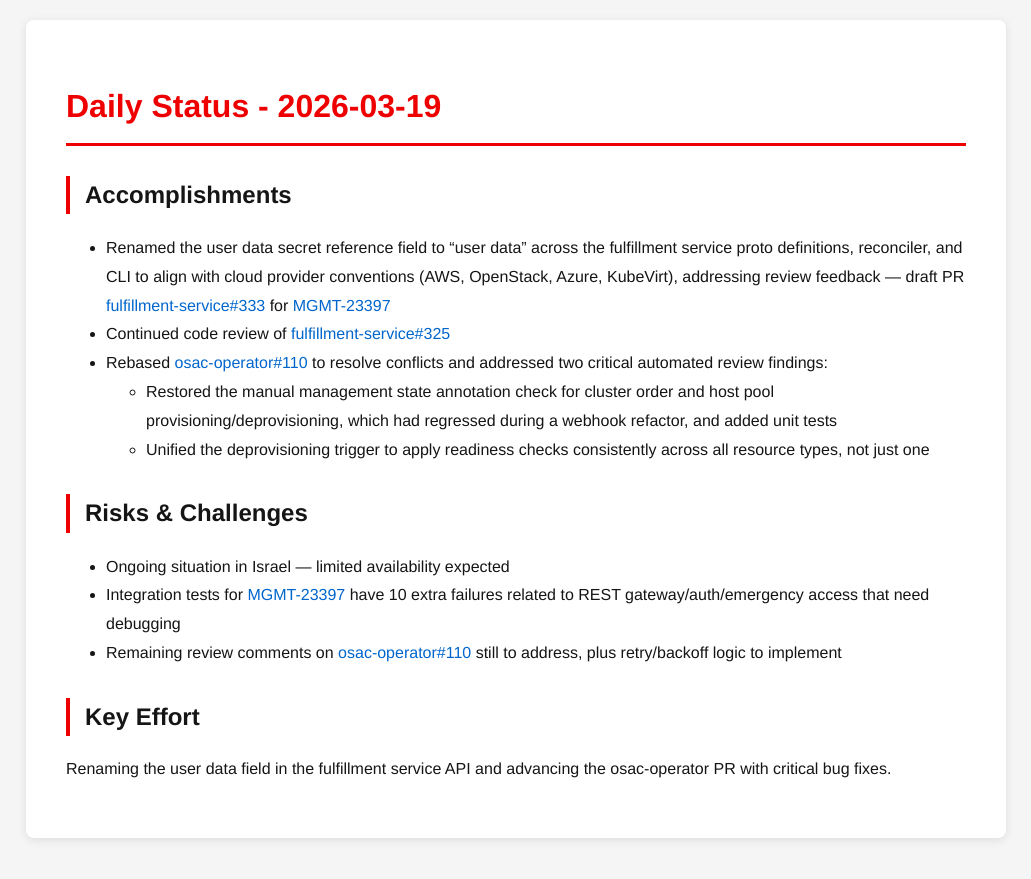
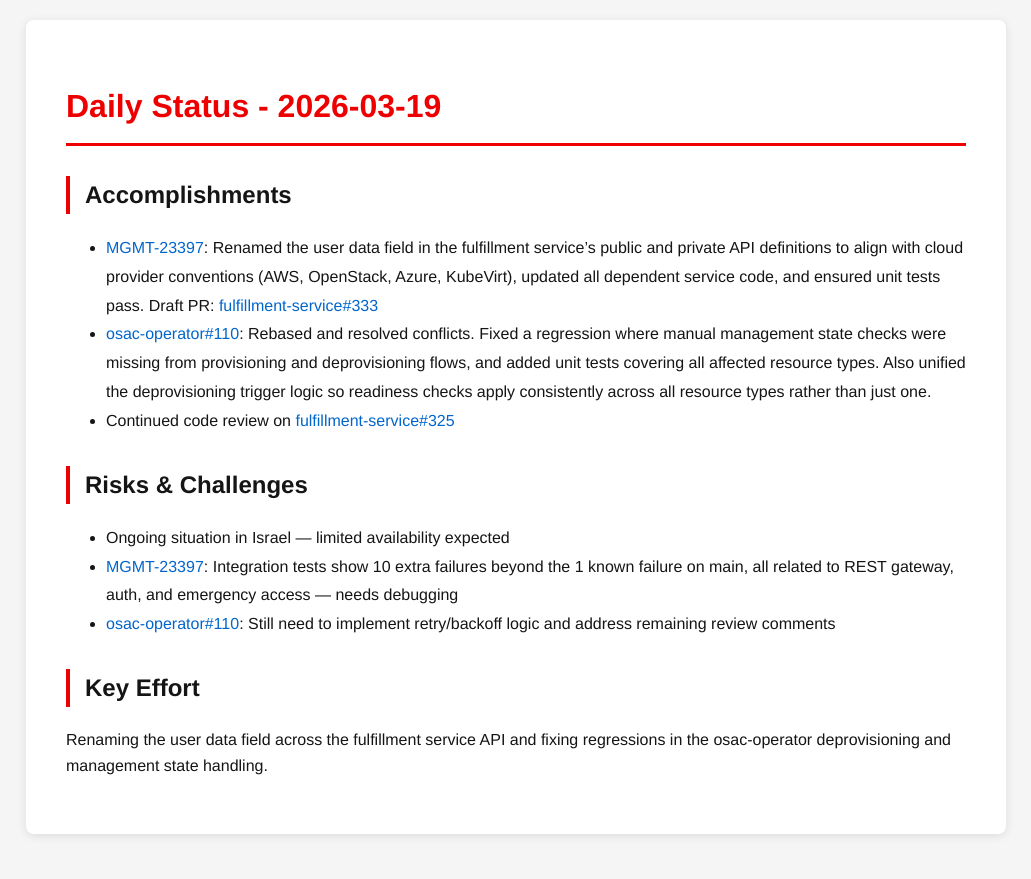
Before and after one commit to tzvatot/daily-status, a Jekyll site: the page built from 2026-03-19.md, in a window 1280 px wide. Shown: the top 879 px of the page, without its empty margins (124-1155 px from the left). Built offline with Jekyll 4.4.1, drawn with Linux system fonts in a browser that asks for light colours.

Commit message:
Daily status update - 2026-03-19

```diff
--- a/2026-03-19.md
+++ b/2026-03-19.md
@@ -7,16 +7,14 @@ date: 2026-03-19
 # Daily Status - 2026-03-19
 
 ## Accomplishments
-- Renamed the user data secret reference field to "user data" across the fulfillment service proto definitions, reconciler, and CLI to align with cloud provider conventions (AWS, OpenStack, Azure, KubeVirt), addressing review feedback — draft PR [fulfillment-service#333](https://github.com/osac-project/fulfillment-service/pull/333) for [MGMT-23397](https://issues.redhat.com/browse/MGMT-23397)
-- Continued code review of [fulfillment-service#325](https://github.com/osac-project/fulfillment-service/pull/325)
-- Rebased [osac-operator#110](https://github.com/osac-project/osac-operator/pull/110) to resolve conflicts and addressed two critical automated review findings:
-  - Restored the manual management state annotation check for cluster order and host pool provisioning/deprovisioning, which had regressed during a webhook refactor, and added unit tests
-  - Unified the deprovisioning trigger to apply readiness checks consistently across all resource types, not just one
+- [MGMT-23397](https://issues.redhat.com/browse/MGMT-23397): Renamed the user data field in the fulfillment service's public and private API definitions to align with cloud provider conventions (AWS, OpenStack, Azure, KubeVirt), updated all dependent service code, and ensured unit tests pass. Draft PR: [fulfillment-service#333](https://github.com/osac-project/fulfillment-service/pull/333)
+- [osac-operator#110](https://github.com/osac-project/osac-operator/pull/110): Rebased and resolved conflicts. Fixed a regression where manual management state checks were missing from provisioning and deprovisioning flows, and added unit tests covering all affected resource types. Also unified the deprovisioning trigger logic so readiness checks apply consistently across all resource types rather than just one.
+- Continued code review on [fulfillment-service#325](https://github.com/osac-project/fulfillment-service/pull/325)
 
 ## Risks & Challenges
 - Ongoing situation in Israel — limited availability expected
-- Integration tests for [MGMT-23397](https://issues.redhat.com/browse/MGMT-23397) have 10 extra failures related to REST gateway/auth/emergency access that need debugging
-- Remaining review comments on [osac-operator#110](https://github.com/osac-project/osac-operator/pull/110) still to address, plus retry/backoff logic to implement
+- [MGMT-23397](https://issues.redhat.com/browse/MGMT-23397): Integration tests show 10 extra failures beyond the 1 known failure on main, all related to REST gateway, auth, and emergency access — needs debugging
+- [osac-operator#110](https://github.com/osac-project/osac-operator/pull/110): Still need to implement retry/backoff logic and address remaining review comments
 
 ## Key Effort
-Renaming the user data field in the fulfillment service API and advancing the osac-operator PR with critical bug fixes.
+Renaming the user data field across the fulfillment service API and fixing regressions in the osac-operator deprovisioning and management state handling.
```
